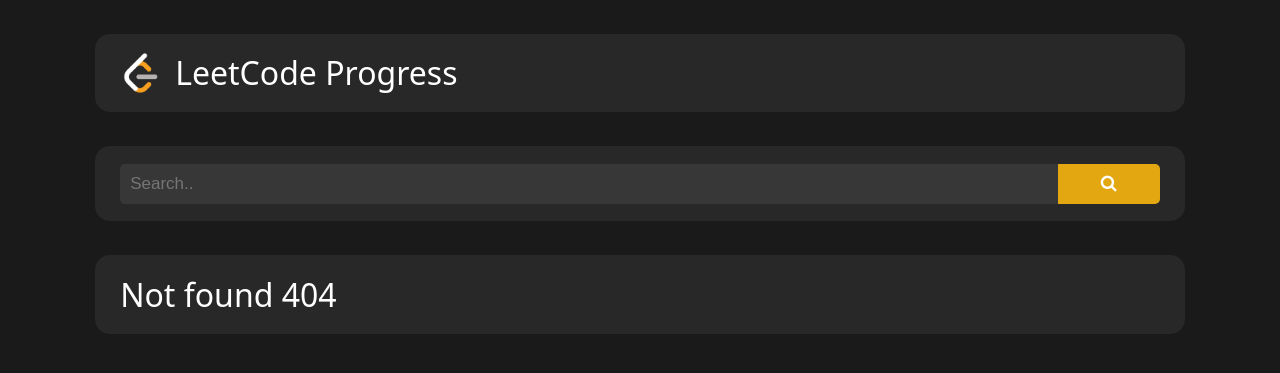
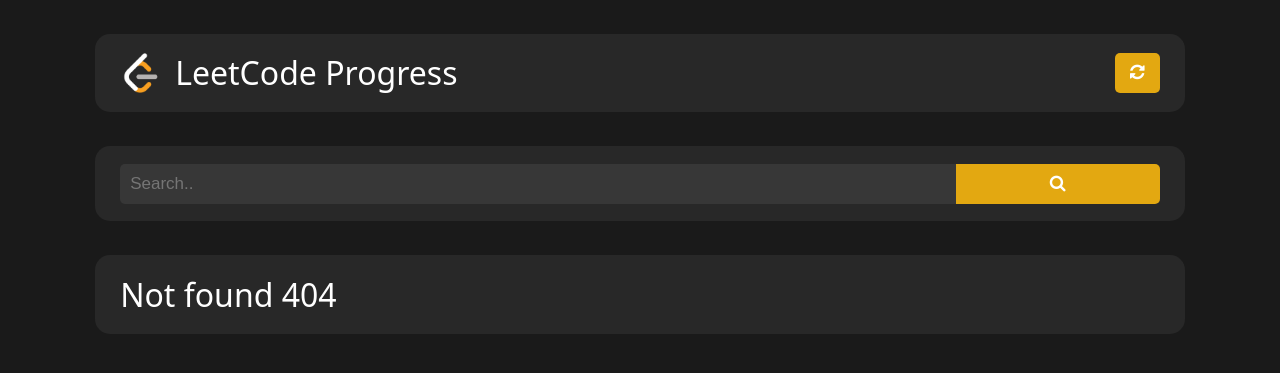
Before and after one commit to UUinc/LeetcodeProgressWeb, a Flask app: template templates/404.html in a window 1280 px wide. Shown: the top 373 px of the page. Run offline with Flask 2, Linux system fonts and the light colour scheme; the template is opened without the code that fills it, so the values that code supplies are empty.

Commit message:
fix slowness issue

```diff
--- a/static/style.css
+++ b/static/style.css
@@ -31,12 +31,20 @@
     background-color: var(--background-color-dark-gray);
 }
 /* App */
+.app-title
+{
+    display: flex;
+    justify-content: space-between;
+    align-items: center;
+}
 .app-title a
 {
+    color: var(--text-color-white);
+    text-decoration: none;
+}
+.app-title .title {
     display: flex;
     align-items: center;
-    color: var(--text-color-white);
-    text-decoration: none;
 }
 .app-title h1
 {
@@ -47,6 +55,21 @@
     width: 40px;
     padding-right: 15px;
 }
+/* Refresh button */
+.app-title-refresh
+{
+    width: 45px;
+    padding: 10px;
+    background: var(--background-color-dark-yellow);
+    color: white;
+    font-size: 17px;
+    border: 0;
+    border-radius: 5px;
+    cursor: pointer;
+}
+.app-title-refresh:hover {
+    background: var(--background-color-yellow);
+}
 /* Search Bar */
 .app-searchbar
 {
@@ -56,7 +79,7 @@
 .app-searchbar input[type=text] {
     padding: 10px;
     font-size: 17px;
-    width: 90%;
+    width: 80%;
     color: var(--text-color-white);
     background: #ffffff12;
     border: 0;
@@ -66,7 +89,7 @@
 
 /* Style the submit button */
 .app-searchbar button {
-    width: 10%;
+    width: 20%;
     padding: 10px;
     background: var(--background-color-dark-yellow);
     color: white;
--- a/templates/index.html
+++ b/templates/index.html
@@ -13,9 +13,19 @@
     <div id="app">
         <div class="app-title app-card">
             <a href="/">
-                <img src="{{ url_for('static', filename='img/LeetCode_logo_rvs.png')}}" alt="leetcode logo"/>
-                <h1>LeetCode Progress</h1>
+                <div class="title">
+                    <img src="{{ url_for('static', filename='img/LeetCode_logo_rvs.png')}}" alt="leetcode logo"/>
+                    <h1>LeetCode Progress</h1>
+                </div>
             </a>
+            {% block refrech%}
+            <form action="/refresh" method="post">
+                <button class="app-title-refresh" type="submit">
+                    <i class="fa fa-refresh"></i>
+                </button>
+            </form>
+            {% endblock %}
+
         </div>
         {% block searchbar %}
             <div class="app-searchbar app-card">
```
Also changed, not shown: leetcodescraper.py (+33 -12 lines), views.py (+17 -4 lines).
